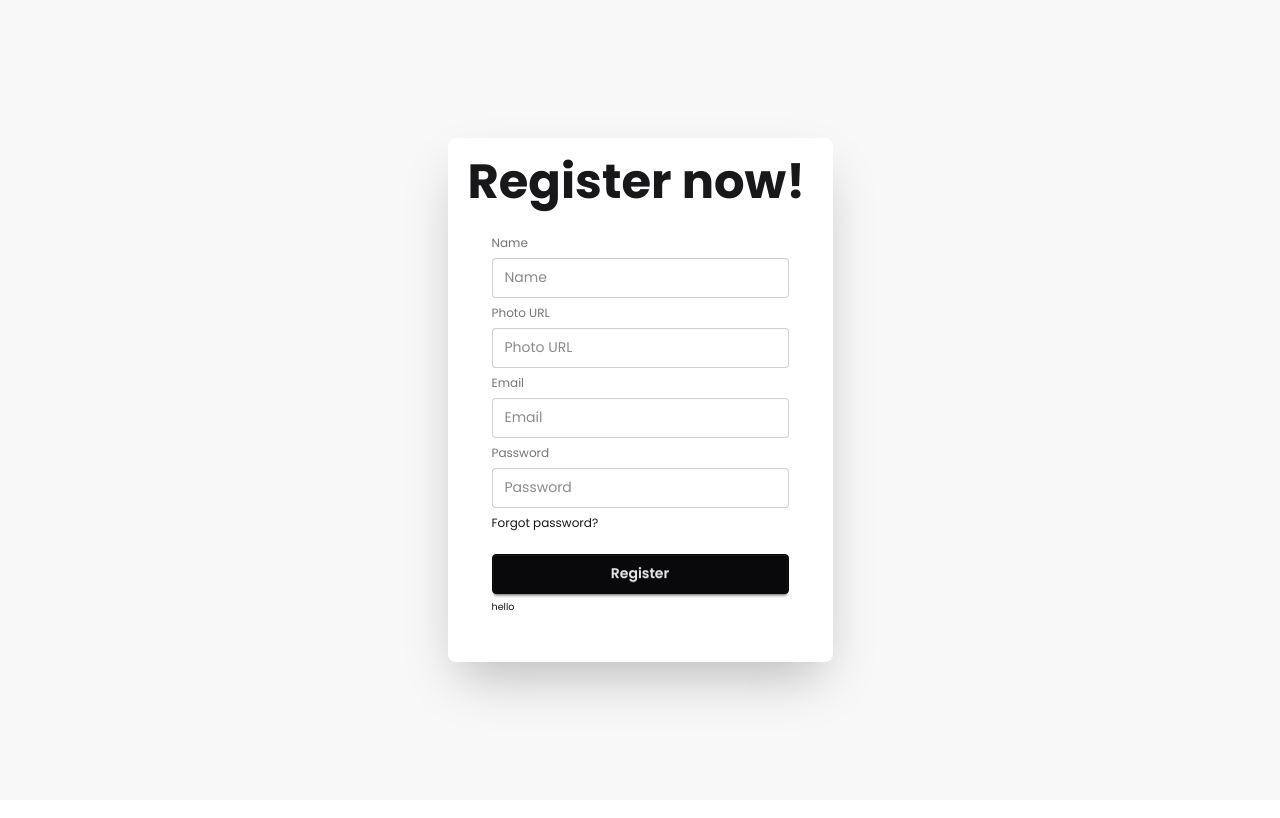
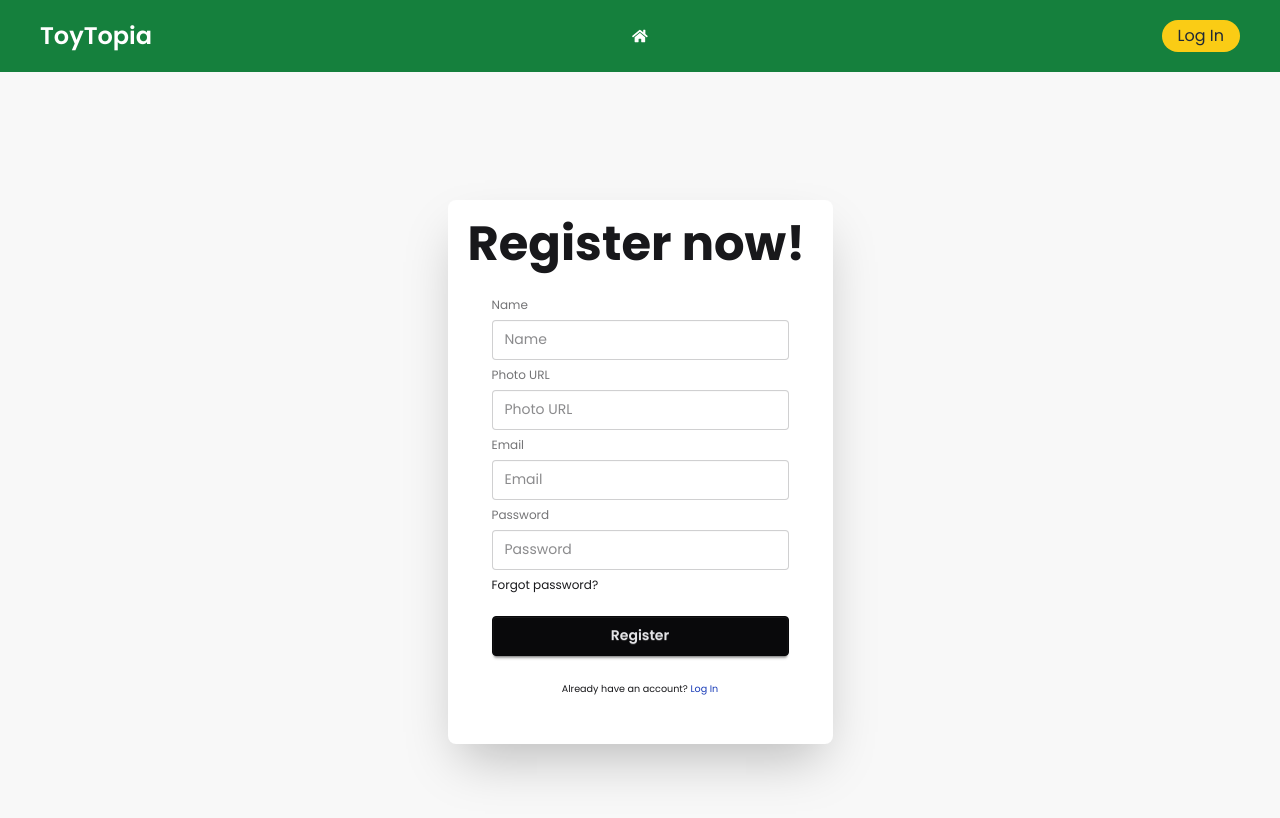
Before and after one commit to Khabbab800118/ToyTopia, a React (Vite) app: page /auth/register in a window 1280 px wide. Shown: the top 818 px of the page. Built offline with nearby package versions, Linux system fonts and the light colour scheme; no server answers.

Commit message:
login logout signin signout functionality added

```diff
--- a/package.json
+++ b/package.json
@@ -12,6 +12,7 @@
   "dependencies": {
     "@tailwindcss/vite": "^4.1.17",
     "daisyui": "^5.5.5",
+    "firebase": "^12.6.0",
     "react": "^19.2.0",
     "react-dom": "^19.2.0",
     "react-icons": "^5.5.0",
--- a/src/Pages/Login.jsx
+++ b/src/Pages/Login.jsx
@@ -1,21 +1,45 @@
-import React from 'react';
+import React, { use } from 'react';
+import { Link } from 'react-router';
+import { AuthContext } from '../provider/AuthContext';
 
 const Login = () => {
+    const { login, setUser } = use(AuthContext);
+
+    const handleLoginBtn = e => {
+        e.preventDefault();
+        const form = e.target;
+        const email = form.email.value;
+        const password = form.password.value;
+        login(email, password)
+            .then(result => {
+                const user = result.user;
+                setUser(user)
+            })
+            .catch(error => {
+                console.log(error.messege);
+            })
+
+
+    }
+
     return (
         <div className="hero bg-base-200 min-h-screen">
             <div className="hero-content flex-col lg:flex-row-reverse">
                 <div className="card bg-base-100 w-full max-w-sm shrink-0 shadow-2xl p-5">
                     <h1 className="text-5xl font-bold">Login now!</h1>
-                    <div className="card-body">
+                    <form onSubmit={handleLoginBtn} className="card-body">
                         <fieldset className="fieldset">
+                            {/* Email */}
                             <label className="label">Email</label>
-                            <input type="email" className="input" placeholder="Email" />
+                            <input required name='email' type="email" className="input" placeholder="Email" />
+                            {/* Password */}
                             <label className="label">Password</label>
-                            <input type="password" className="input" placeholder="Password" />
+                            <input required name='password' type="password" className="input" placeholder="Password" />
                             <div><a className="link link-hover">Forgot password?</a></div>
-                            <button className="btn btn-neutral mt-4">Login</button>
+                            <button type='submit' className="btn btn-neutral mt-4">Login</button>
+                            <small className='text-center mt-5'>Don't have an account? <Link className='text-red-600' to={"/auth/register"}>Register</Link></small>
                         </fieldset>
-                    </div>
+                    </form>
                 </div>
             </div>
         </div>
--- a/src/Pages/Register.jsx
+++ b/src/Pages/Register.jsx
@@ -1,26 +1,54 @@
-import React from 'react';
+import React, { use } from 'react';
+import { Link } from 'react-router';
+import { AuthContext } from '../provider/AuthContext';
 
 const Register = () => {
+
+    const { createUser, setUser } = use(AuthContext);
+    const handleRegister = e => {
+        e.preventDefault();
+        const form = e.target;
+        // const name = form.name.value;
+        // const photo = form.photo.value;
+        const email = form.email.value;
+        const password = form.password.value;
+        createUser(email, password)
+            .then(result => {
+                const user = result.user;
+                setUser(user);
+
+            })
+            .catch(error => {
+                console.log(error.messege);
+            })
+
+    }
+
     return (
         <div className="hero bg-base-200 min-h-screen">
+
             <div className="hero-content flex-col lg:flex-row-reverse">
                 <div className="card bg-base-100 w-full max-w-sm shrink-0 shadow-2xl p-5">
                     <h1 className="text-5xl font-bold">Register now!</h1>
-                    <div className="card-body">
+                    <form onSubmit={handleRegister} className="card-body">
                         <fieldset className="fieldset">
+                            {/* Name */}
                             <label className="label">Name</label>
-                            <input type="email" className="input" placeholder="Name" />
+                            <input required name='name' type="text" className="input" placeholder="Name" />
+                            {/* Photo */}
                             <label className="label">Photo URL</label>
-                            <input type="email" className="input" placeholder="Photo URL" />
+                            <input required name='photo' type="text" className="input" placeholder="Photo URL" />
+                            {/* Email */}
                             <label className="label">Email</label>
-                            <input type="email" className="input" placeholder="Email" />
+                            <input required name='email' type="email" className="input" placeholder="Email" />
+                            {/* Password */}
                             <label className="label">Password</label>
-                            <input type="password" className="input" placeholder="Password" />
+                            <input required name='password' type="password" className="input" placeholder="Password" />
                             <div><a className="link link-hover">Forgot password?</a></div>
-                            <button className="btn btn-neutral mt-4">Register</button>
-                            <small>hello</small>
+                            <button type='submit' className="btn btn-neutral mt-4">Register</button>
+                            <small className='text-center mt-5'>Already have an account? <Link className='text-blue-800' to={"/auth/login"}>Log In</Link></small>
                         </fieldset>
-                    </div>
+                    </form>
                 </div>
             </div>
         </div>
--- a/src/components/Header.jsx
+++ b/src/components/Header.jsx
@@ -1,12 +1,23 @@
-import React from 'react';
+import React, { use } from 'react';
 import { FaHome } from 'react-icons/fa';
 import { NavLink, useNavigate } from 'react-router';
+import { AuthContext } from '../provider/AuthContext';
 
 const Header = () => {
 
+    const { user, logOut } = use(AuthContext)
     const navigator = useNavigate();
     const handleLoginBtn = () => {
         navigator("/auth/login");
+    }
+    const handleLogoutBtn = () => {
+        logOut()
+            .then(() => {
+                alert("Log Out Successful")
+            })
+            .catch(error => {
+                console.log(error);
+            })
     }
 
     return (
@@ -20,7 +31,7 @@ const Header = () => {
                 </NavLink>
             </div>
             <div className="navbar-end">
-                <button onClick={handleLoginBtn} className='bg-secondary px-4 py-1 rounded-2xl text-accent'>Log In</button>
+                {user ? <button onClick={handleLogoutBtn} className='bg-secondary px-4 py-1 rounded-2xl text-accent'>Log Out</button> : <button onClick={handleLoginBtn} className='bg-secondary px-4 py-1 rounded-2xl text-accent'>Log In</button>}
             </div>
         </div>
     );
--- /dev/null
+++ b/src/firebase/firebase.config.js
@@ -0,0 +1,18 @@
+// Import the functions you need from the SDKs you need
+import { initializeApp } from "firebase/app";
+// TODO: Add SDKs for Firebase products that you want to use
+// https://firebase.google.com/docs/web/setup#available-libraries
+
+// Your web app's Firebase configuration
+const firebaseConfig = {
+    apiKey: "AIzaSyDJrcm7G3P_307zkKm5k30B9cCj9snww5s",
+    authDomain: "toytopia-164b4.firebaseapp.com",
+    projectId: "toytopia-164b4",
+    storageBucket: "toytopia-164b4.firebasestorage.app",
+    messagingSenderId: "781810355554",
+    appId: "1:781810355554:web:f5fca8c3009dc3c11b703b"
+};
+
+// Initialize Firebase
+const app = initializeApp(firebaseConfig);
+export default app;
--- a/src/layouts/AuthLayout.jsx
+++ b/src/layouts/AuthLayout.jsx
@@ -1,9 +1,13 @@
 import React from 'react';
 import { Outlet } from 'react-router';
+import Header from '../components/Header';
 
 const AuthLayout = () => {
     return (
         <div>
+            <header>
+                <Header></Header>
+            </header>
             <main>
                 <Outlet></Outlet>
             </main>
--- a/src/main.jsx
+++ b/src/main.jsx
@@ -3,9 +3,12 @@ import { createRoot } from 'react-dom/client'
 import './index.css'
 import { RouterProvider } from 'react-router'
 import router from './routes/router.jsx'
+import AuthProvider from './provider/AuthProvider.jsx'
 
 createRoot(document.getElementById('root')).render(
   <StrictMode>
-    <RouterProvider router={router}></RouterProvider>
+    <AuthProvider>
+      <RouterProvider router={router}></RouterProvider>
+    </AuthProvider>
   </StrictMode>,
 )
--- /dev/null
+++ b/src/provider/AuthContext.jsx
@@ -0,0 +1,7 @@
+import React, { createContext } from 'react';
+import app from '../firebase/firebase.config';
+import { getAuth } from "firebase/auth";
+
+export const AuthContext = createContext();
+
+export const auth = getAuth(app);
--- /dev/null
+++ b/src/provider/AuthProvider.jsx
@@ -0,0 +1,46 @@
+import { useEffect, useState } from "react";
+import { auth, AuthContext } from "./AuthContext";
+import { createUserWithEmailAndPassword, onAuthStateChanged, signInWithEmailAndPassword, signOut } from "firebase/auth";
+
+
+const AuthProvider = ({ children }) => {
+
+    const [user, setUser] = useState(null)
+    console.log(user);
+
+    const createUser = (email, password) => {
+        return createUserWithEmailAndPassword(auth, email, password);
+    }
+
+    const login = (email, password) => {
+        return signInWithEmailAndPassword(auth, email, password);
+    }
+
+    const logOut = () => {
+        return signOut(auth);
+    }
+
+    useEffect(() => {
+        const unsubscribe = onAuthStateChanged(auth, (currentUser) => {
+            setUser(currentUser);
+        })
+        return () => {
+            unsubscribe();
+        }
+    }, [])
+
+    const authData = {
+        user,
+        setUser,
+        auth,
+        createUser,
+        login,
+        logOut,
+    }
+
+    return <AuthContext value={authData}>
+        {children}
+    </AuthContext>;
+};
+
+export default AuthProvider;
```
Also changed, not shown: 1 other file (tests, documents, lock files or other folders).
